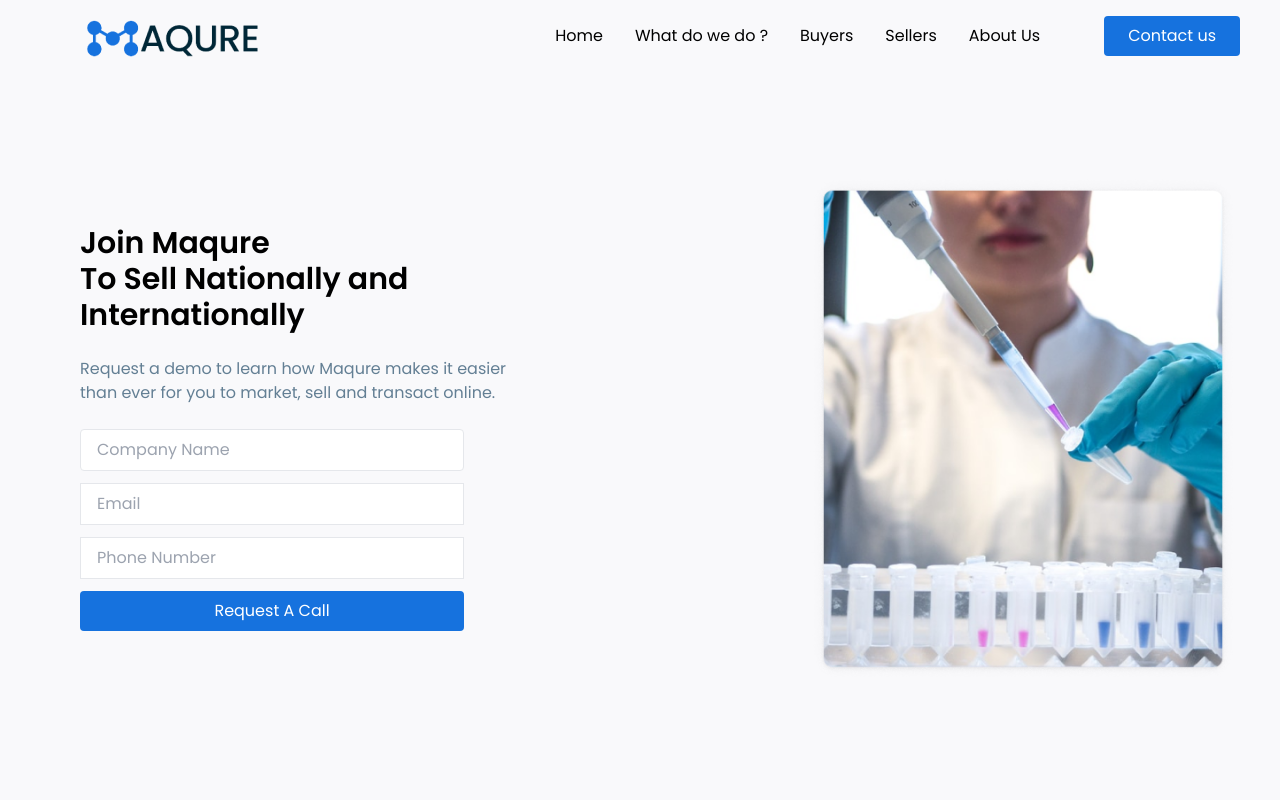
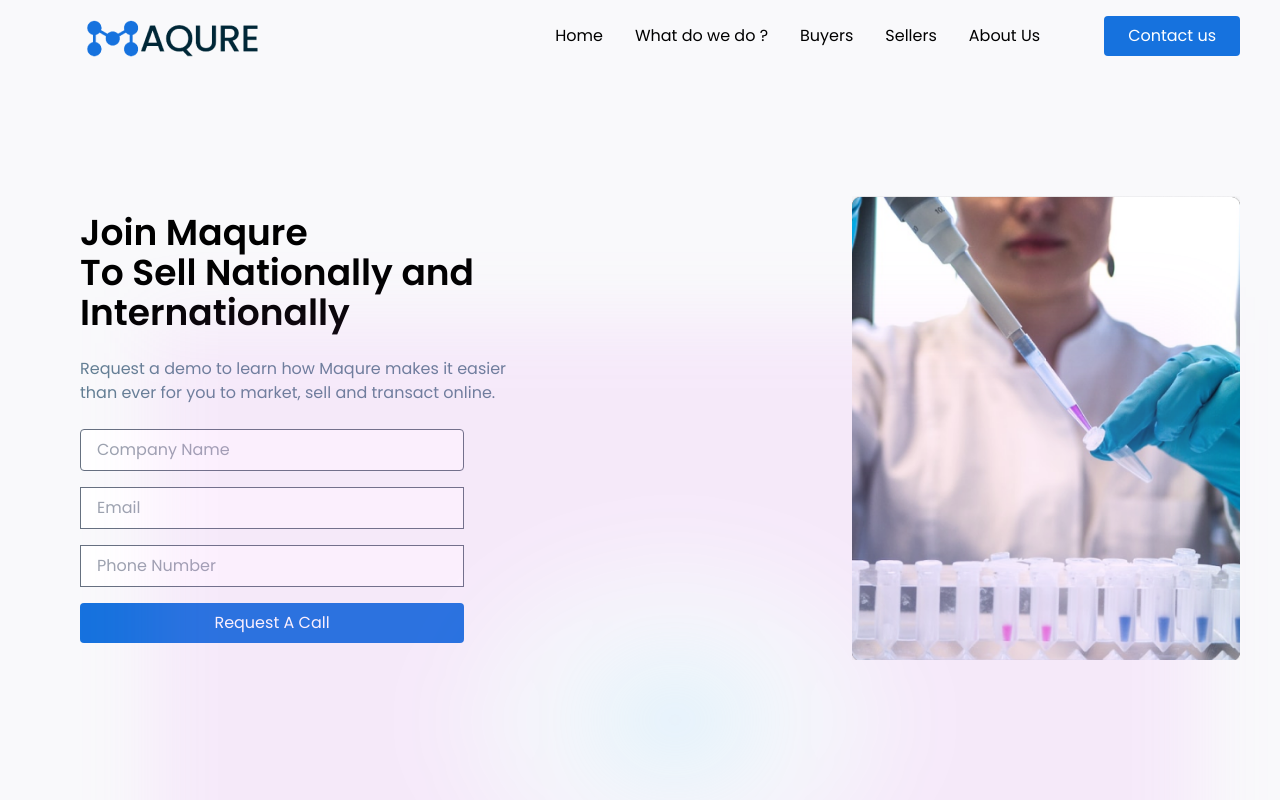
Before and after one commit to maheshpatil132/internship_frontend, a React (Create React App) app: page /onboard in a window 1280 px wide. Shown: the top 800 px of the page. Built offline with nearby package versions, Linux system fonts and the light colour scheme.

Commit message:
added routing

```diff
--- a/src/index.css
+++ b/src/index.css
@@ -22,68 +22,69 @@ body {
 
 }
 
-.dash_button{
-  color:white ;
-  background-color:#004AA2 ;
+.dash_button {
+  color: white;
+  background-color: #004AA2;
   box-shadow: 0px 4px 36px rgba(0, 0, 0, 0.04), 0px 4px 35px rgba(0, 0, 0, 0.05);
   font-weight: 600;
 }
 
-.dash_link{
-  color:#5599FE;
+.dash_link {
+  color: #5599FE;
 }
 
 /* nav_menu */
-.dash_menu_li:hover{
+.dash_menu_li:hover {
   background-color: white;
   box-shadow: 0px 0px 4px rgba(0, 0, 0, 0.04), 0px 2px 6px rgba(0, 0, 0, 0.04), 0px -1px 20px rgba(0, 0, 0, 0.04);
   color: #1672DE;
   font-weight: bold;
 }
 
-.navbar{
+.navbar {
   width: 272px;
   background-color: white;
   box-shadow: 0px 0px 4px rgba(0, 0, 0, 0.04), 0px 2px 6px rgba(0, 0, 0, 0.04), 0px -1px 20px rgba(0, 0, 0, 0.04);
   z-index: 30;
 }
 
-.button_1{
-  color:  #00769B;
+.button_1 {
+  color: #00769B;
   background-color: #DCFFD0;
 }
-.button_2{
+
+.button_2 {
   color: #32009B;
   background: #FDCECE;
 }
 
-.icon_setting{
+.icon_setting {
   transform: matrix(1, 0, 0, -1, 0, 0);
 }
 
-.box_shadow{
+.box_shadow {
   box-shadow: 0px 0px 4px rgba(0, 0, 0, 0.04), 0px 2px 6px rgba(0, 0, 0, 0.04);
 }
 
-.credit_shadow{
+.credit_shadow {
   box-shadow: 0px 0px 5px rgba(0, 0, 0, 0.04), 0px 2px 6px rgba(0, 0, 0, 0.04), 0px -1px 20px rgba(0, 0, 0, 0.04);
 }
 
 
-.order_form{
+.order_form {
   width: 310px;
   height: 360px;
 }
 
 
-.order_shadow{
+.order_shadow {
   box-shadow: 0px 4px 8px rgba(0, 0, 0, 0.12);
 }
 
 
 
 
-.footer{
+.footer {
   background-image: url('./images/footer.png');
   background-size: cover;
 
@@ -91,22 +92,36 @@ body {
 
 
 .prod_bag {
-  background-color:  #dcedf7;
+  background-color: #dcedf7;
 }
 
 
-.button{
+.button {
   background-color: #2736ad;
 }
 
 
-.right_form{
+.right_form {
   position: absolute;
   left: 200%;
 }
 
-.left_form{
+.left_form {
   position: absolute;
   left: -200%;
 
 }
+
+
+.main_seller {
+
+  position: absolute;
+  width: 1050px;
+  height: 100%;
+  left: 150px;
+  top: 40%;
+  background-color: #32009B;
+  background: radial-gradient(41.47% 41.47% at 50% 50%, rgba(169, 221, 254, 0.3) 2.4%, rgba(169, 221, 254, 0.054) 26.35%, rgba(226, 118, 243, 0.114) 59.69%);
+  filter: blur(35px);
+
+}
--- a/src/pages/MainPage/SellerOnBoard/SellerPage.js
+++ b/src/pages/MainPage/SellerOnBoard/SellerPage.js
@@ -4,28 +4,33 @@ import img from '../../../images/onboard.png'
 
 const SellerPage = () => {
     return (
-        <div className=' px-20 py-2 h-screen flex flex-col'>
+        <div className=' relative px-20 py-2 h-screen flex flex-col overflow-hidden'>
             <MainHeading />
             <div className=' flex-1 flex justify-between items-center'>
                 <div className="left flex flex-col gap-6 w-2/5">
-                    <h1 className=' font-bold text-3xl'>Join Maqure <br />
+                    <h1 className=' font-semibold text-4xl'>Join Maqure <br />
                         To Sell Nationally and <br /> Internationally</h1>
 
-                    <p className=' text-buyer-text-color'>Request a demo to learn how Maqure makes it easier than ever for you to market, sell and transact online.
+                    <p className=' text-base text-buyer-text-color'>Request a demo to learn how Maqure makes it easier than ever for you to market, sell and transact online.
                     </p>
                     <div className=' w-96'>
-                        <form action="" className=' flex flex-col gap-3'>
-                            <input type="text" className=' rounded py-2 px-4 border outline-none' placeholder='Company Name' />
-                            <input type="text" className=' py-2 px-4 border outline-none' placeholder='Email ' />
-                            <input type="text" className=' py-2 px-4 border outline-none' placeholder='Phone Number' />
+                        <form action="" className=' flex flex-col gap-4'>
+                            <input type="text" className=' border-[#667080] rounded py-2 px-4 border outline-none' placeholder='Company Name' />
+                            <input type="text" className=' border-[#667080] py-2 px-4 border outline-none' placeholder='Email ' />
+                            <input type="text" className=' border-[#667080] py-2 px-4 border outline-none' placeholder='Phone Number' />
                             <button className=' bg-buyer-primary py-2 px-6 text-white rounded'>Request A Call </button>
                         </form>
                     </div>
                 </div>
                 <div className="right flex">
-                    <img className=' h-[32rem]' src={img} alt="" />
+                    <img className='h-[29rem]' src={img} alt="" />
                 </div>
             </div>
+
+           <div className='main_seller'>
+
+           </div>
+
         </div>
     )
 }
```
Also changed, not shown: src/images/onboard.png.
